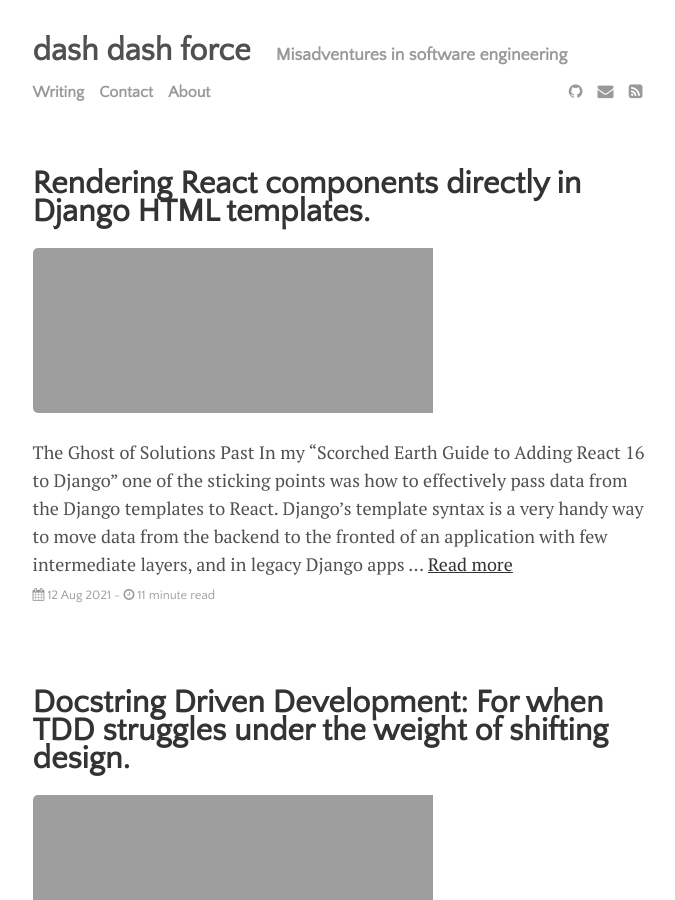
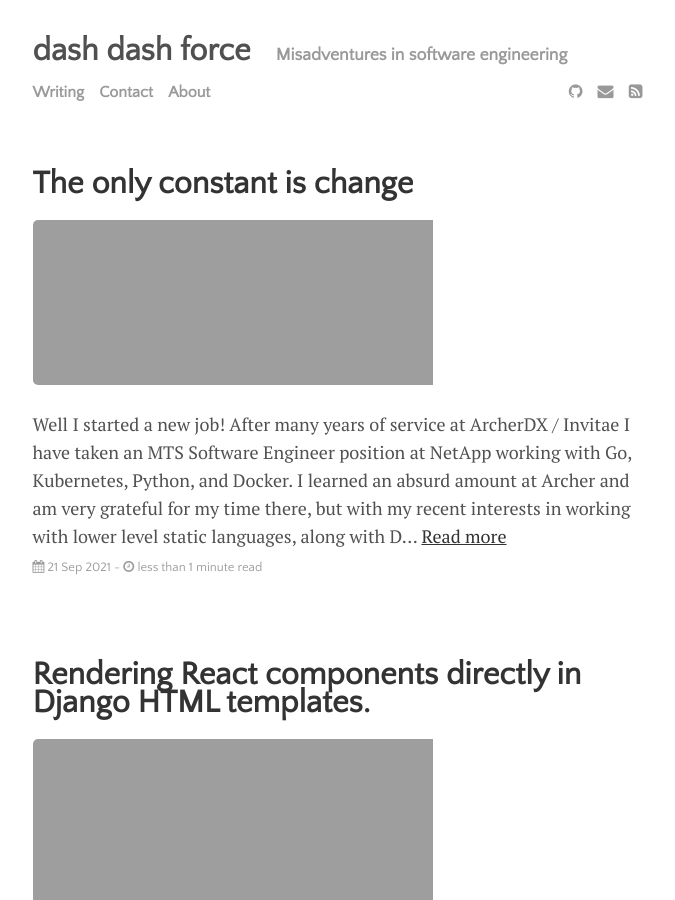
Before and after one commit to RM-Terrell/RM-Terrell.github.io, a Jekyll site: the page built from index.html, in a window 1280 px wide and 900 px high. Shown: the whole window, without its empty margins (300-975 px from the left). Built offline with Jekyll 4.4.1, drawn with Linux system fonts in a browser that asks for light colours; the list of posts is cut into pages by our own code; some of the changed text lies outside the part shown.

Commit message:
new job who dis?

```diff
--- /dev/null
+++ b/_posts/2021-09-21-new-job.md
@@ -0,0 +1,15 @@
+---
+layout: post
+title: "The only constant is change"
+author: "RM Terrell"
+photo_credit: "RM Terrell"
+categories: journal
+tags: [Go, Python, Javascript, Kubernetes]
+image: winter_park_mushrooms.jpg
+---
+
+Well I started a new job!
+
+After many years of service at ArcherDX / Invitae I have taken an MTS Software Engineer position at NetApp working with Go, Kubernetes, Python, and Docker. I learned an absurd amount at Archer and am very grateful for my time there, but with my recent interests in working with lower level static languages, along with Docker and its related technologies, NetApp struck me as the perfect place to continue to grow.
+
+This blog will see some content changes because of this, as I am putting my learning of Rust on hold for a bit to focus on Go and K8s, so get ready for misadventures in cloud application engineering!
--- a/menu/about.md
+++ b/menu/about.md
@@ -6,14 +6,8 @@
 image: st_george_mtb.jpg
 ---
 
-I am a full stack web developer living in Longmont Colorado, where I have been working at ArcherDX Inc (now Invitae Oncology) since January 2018 building web based genomic diagnostics tools using Python, Django, PSQL, Javascript, and React. In my time there I have contributed to projects both for pure research use and also regulated medical device products. My most recent work has involved integrating React, Jest, Webpack, and Babel into existing legacy products and also building out REST API endpoints in Django that are consumed by React.
+I am a software engineer living in Longmont Colorado, where I am currently working at NetApp utilizing Go, Kubernetes, Docker, and Python to build cloud data management applications. Previously I worked at ArcherDX (now Invitae Oncology) building web based genomic diagnostics tools using Python, Django, PSQL, Javascript, and React. I have contributed to Kubernetes powered data management applications, along with projects at ArcherDX both for pure research (RUO) and also regulated medical device products (IVD).
 
-I have a passion for well tested and documented code with experience in Jest, React Testing Library, Enzyme, Pytest, Nose2, and Selenium, and am currently learning Rust on the side.
+I have a passion for well tested and documented code with experience in Jest, React Testing Library, Enzyme, Pytest, Nose2, Golang test runner, Selenium, Jira, and Confluence.
 
-My distractions from work include skiing, running, PC gaming, and mountain biking.
-
-<!-- ## Testimonials
-
-> Testing
->
-> -- <cite>Michael Montgomery</cite> -->
+My distractions from work include mountain biking, skiing, and PC gaming. I'm also actively trying to be a less terrible cook.
```
Also changed, not shown: _posts/2021-08-12-react-components-in-django-templates.md (+5 -5 lines), 1 other file.
